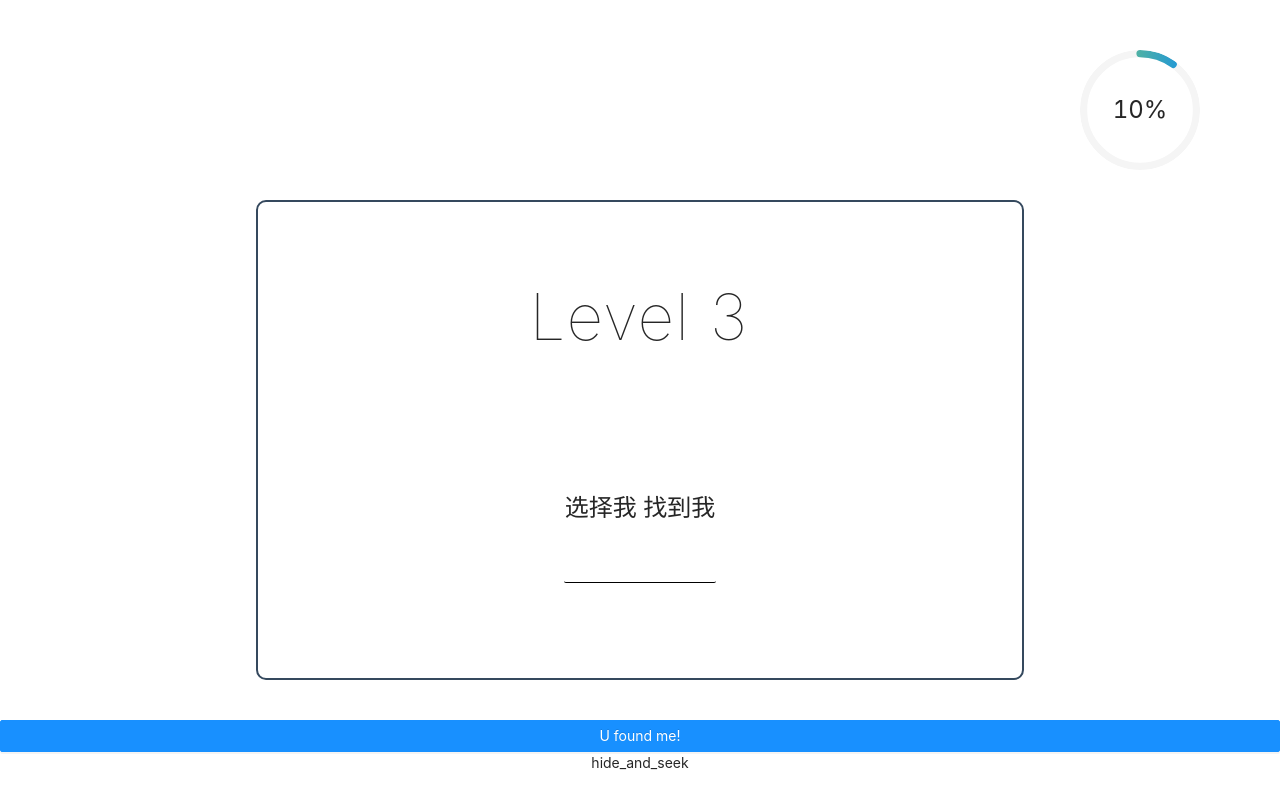
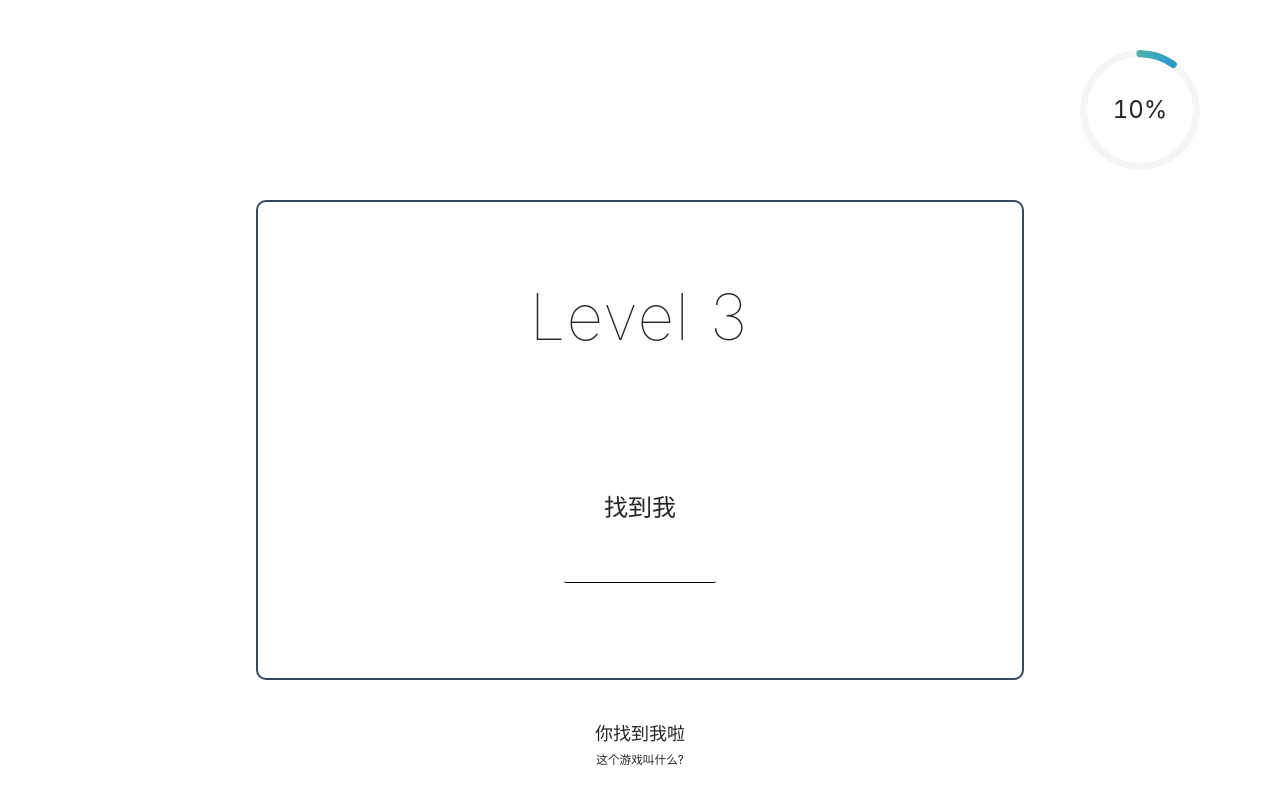
Before and after one commit to NinthRose/riddle, a Vue app: page /enterAnswer in a window 1280 px wide. Both pictures are taken after a click on the link "Have a good time". Built offline with nearby package versions, Linux system fonts and the light colour scheme.

Commit message:
update tips

```diff
--- a/src/components/enterAnswer/answer.ts
+++ b/src/components/enterAnswer/answer.ts
@@ -5,10 +5,9 @@ export default defineComponent({
     components: { riddle },
     setup() {
         const footVisible = ref<boolean>(false)
-        const info = ref<string>('hide_and_seek')
         const statistic = ():void => {
             footVisible.value = !footVisible.value
         }
-        return { statistic, footVisible, info }
+        return { statistic, footVisible }
     },
 })
--- a/src/components/enterAnswer/answer.vue
+++ b/src/components/enterAnswer/answer.vue
@@ -1,11 +1,12 @@
 <template>
     <div class="answer">
-        <riddle :level="3" msg="选择我 找到我" next="hide_and_seek"></riddle>
+        <riddle :level="3" msg="找到我" next="捉迷藏"></riddle>
         <div class="foot">
             <a v-if="!footVisible" type="primary" @click="statistic" style="height: 100%; font-size: 30px; color: #ffffff;" block ghost>Have a good time</a>
             <div v-else>
-                <a-button type="primary" @click="statistic" style="height: 50%" block>U found me!</a-button>
-                <span style="height: 50%">{{info}}</span>
+                <span style="height: 50%; font-size:large;">你找到我啦</span>
+                <br>
+                <span style="height: 50%; font-size:smaller;">这个游戏叫什么?</span>
             </div>
         </div>
     </div>
--- a/src/components/home/home.vue
+++ b/src/components/home/home.vue
@@ -3,11 +3,12 @@
         <span class="name">Riddle Game</span>
         <a class="name home_button" style="font-size: 3vh" @click="ruleVisible=!ruleVisible">规则</a>
         <div class="rule" v-if="ruleVisible">
-            <br><span>为确保您的游戏体验 请使用PC进行游戏(Chrome最佳)</span>
+            <br><span>为确保您的游戏体验，手机随可，PC更佳</span>
             <br><span>谜题涉及电脑知识,语言学,梗等等。</span>
             <br><span>不会因为不懂计算机而卡关,</span>
-            <br><span>因为这同时也检验了您的搜索水平。</span>
-            <br><span>答案大小写并<b>不敏感</b>，请安心食用</span>
+            <br><span>也检验了您的搜索水平。</span>
+            <br><span>答案包含中英文数字<b>大小写并不敏感</b>，</span>
+            <br><span>请安心食用</span>
             <a class="name home_button" style="font-size: 3vh" @click="ruleVisible=false, riddleVisible=true">开始</a>
         </div>
         <riddle v-if="riddleVisible" :level="1" msg="请输入答案" next="答案"></riddle>
@@ -34,7 +35,7 @@
 .rule {
     position: absolute;
     width: 60vw;
-    height: 45vh;
+    height: 50vh;
     top: 25vh;
     left: 20vw;
     border: 2px solid #35495e;
--- a/src/components/riddle/riddle.ts
+++ b/src/components/riddle/riddle.ts
@@ -8,6 +8,7 @@ export default defineComponent({
         onMounted(() => {
             routerMap.set('答案', 'answer')
             routerMap.set('入答案', 'enterAnswer')
+            routerMap.set('捉迷藏', 'hide_and_seek')
         })
         const routerMap = new Map()
         const answer = ref<string>('')
--- a/src/components/working/working.vue
+++ b/src/components/working/working.vue
@@ -1,7 +1,8 @@
 <template>
     <div>
-        <span class="name"> 下一关开发中，出题请联系俺(联系方式在当前页面中) </span>
-        <!-- 知乎： 是玫玖啊 -->
+        <span class="name"> 下一关开发中，出题请联系俺</span>
+        <span class="name">(联系方式在当前页面中) </span>
+        <!-- 抖音: GT.小玖  -->
     </div>
 </template>
 <script lang="ts" src="./working.ts">
```
